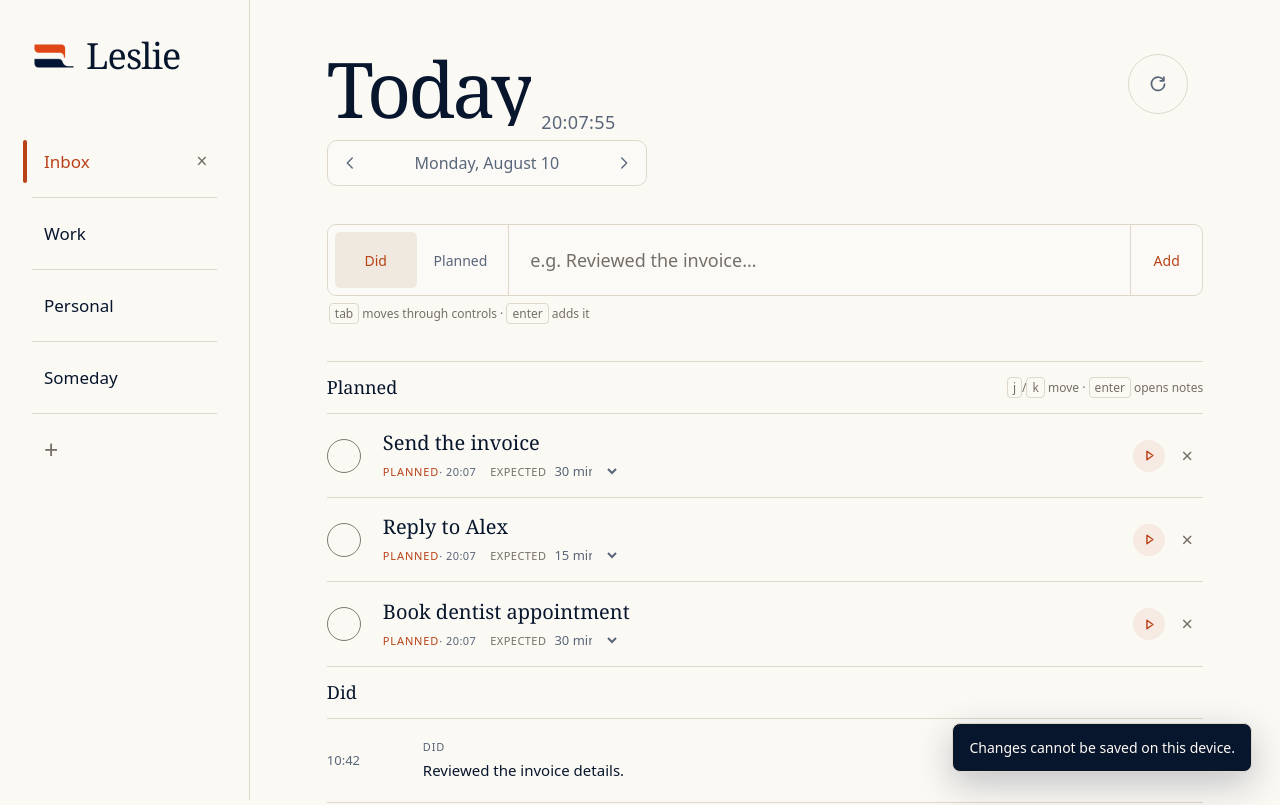
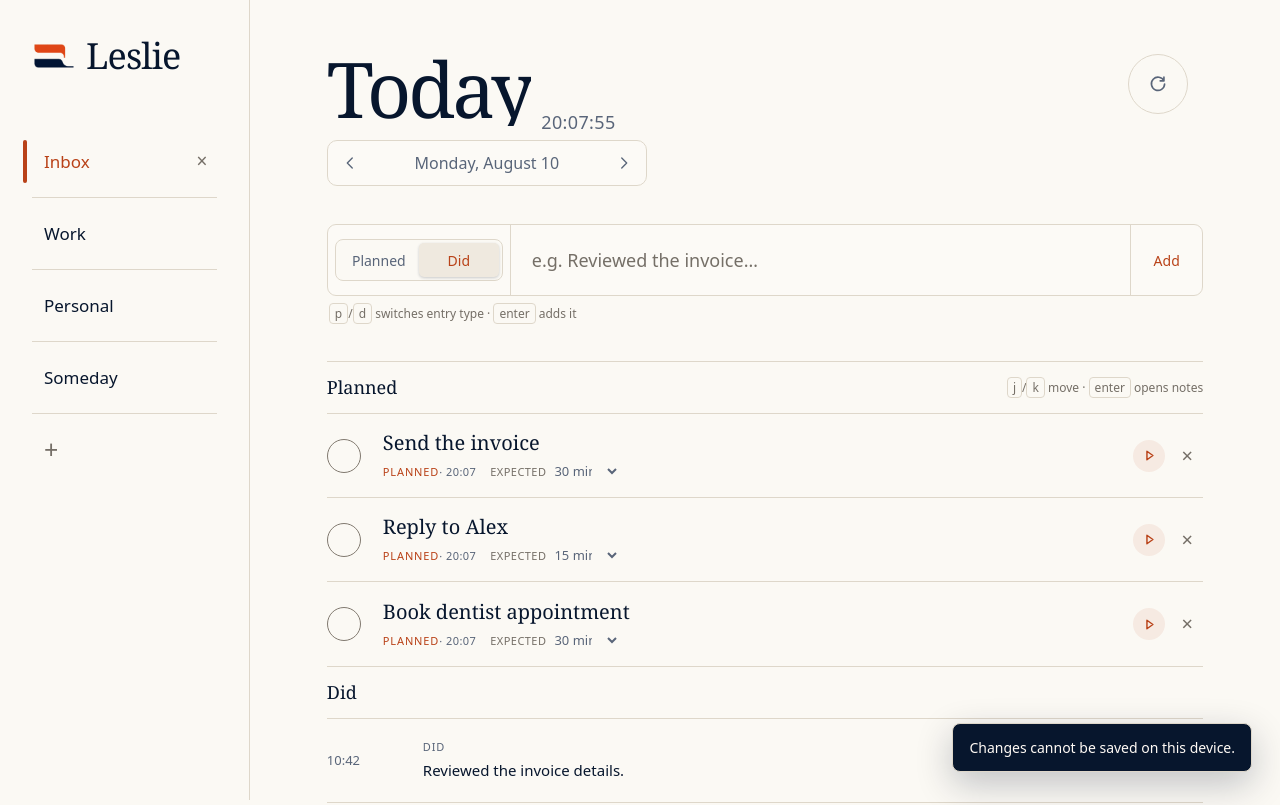
Before and after one commit to thoriqakbar0/leslie, a React (Vite) app: page / in a window 1280 px wide. Shown: the top 805 px of the page. Built offline with nearby package versions, Linux system fonts and the light colour scheme; what chrono-node would draw is missing.

Commit message:
feat(capture): add entry mode switch

```diff
--- a/src/components/CaptureComposer.tsx
+++ b/src/components/CaptureComposer.tsx
@@ -1,4 +1,4 @@
-import { useLayoutEffect, useRef, useState } from "react";
+import { useEffect, useLayoutEffect, useRef, useState } from "react";
 import type { FormEvent, RefObject } from "react";
 import {
   completePlannedClock,
@@ -45,6 +45,32 @@ export function CaptureComposer({
     pendingSelection.current = null;
   }, [captureInputRef, text]);
 
+  useEffect(() => {
+    function selectEntryMode(event: KeyboardEvent) {
+      if (
+        event.defaultPrevented ||
+        event.isComposing ||
+        event.altKey ||
+        event.ctrlKey ||
+        event.metaKey ||
+        event.shiftKey
+      ) {
+        return;
+      }
+      if (event.target instanceof Element && event.target.closest("input, textarea, select")) {
+        return;
+      }
+
+      const key = event.key.toLowerCase();
+      if (key !== "p" && key !== "d") return;
+      event.preventDefault();
+      onModeChange(key === "p" ? "planned" : "did");
+    }
+
+    globalThis.document.addEventListener("keydown", selectEntryMode);
+    return () => globalThis.document.removeEventListener("keydown", selectEntryMode);
+  }, [onModeChange]);
+
   function submit(event: FormEvent<HTMLFormElement>) {
     event.preventDefault();
     const cleanText = text.trim();
@@ -67,22 +93,17 @@ export function CaptureComposer({
   return (
     <section className="capture-section" aria-label="Quick capture">
       <form className={`capture-box ${mode}`} onSubmit={submit}>
-        <div className="capture-mode" aria-label="Entry type" role="group">
+        <div className="capture-mode">
           <button
-            aria-pressed={mode === "did"}
-            className={mode === "did" ? "active" : ""}
-            onClick={() => onModeChange("did")}
+            aria-keyshortcuts="p d"
+            aria-label={`Entry type: ${mode}. Switch to ${mode === "planned" ? "did" : "planned"}`}
+            className={`entry-mode-switch ${mode}`}
+            onClick={() => onModeChange(mode === "planned" ? "did" : "planned")}
             type="button"
           >
-            Did
-          </button>
-          <button
-            aria-pressed={mode === "planned"}
-            className={mode === "planned" ? "active" : ""}
-            onClick={() => onModeChange("planned")}
-            type="button"
-          >
-            Planned
+            <span aria-hidden="true">Planned</span>
+            <span aria-hidden="true">Did</span>
+            <span aria-hidden="true" className="entry-mode-thumb" />
           </button>
         </div>
 
@@ -141,8 +162,8 @@ export function CaptureComposer({
         </button>
       </form>
       <p className="capture-hint" id="capture-hint">
-        <kbd>tab</kbd> moves through controls <span aria-hidden="true">·</span> <kbd>enter</kbd>{" "}
-        adds it
+        <kbd>p</kbd>/<kbd>d</kbd> switches entry type <span aria-hidden="true">·</span>{" "}
+        <kbd>enter</kbd> adds it
         {mode === "planned" ? (
           <>
             {" "}
--- a/src/index.css
+++ b/src/index.css
@@ -829,27 +829,51 @@ body:has(.notes-sidebar) {
 
 .capture-mode {
   align-self: stretch;
-  display: grid;
-  grid-template-columns: 1fr 1fr;
-  gap: 3px;
+  display: flex;
+  align-items: center;
   padding: 7px;
   border-right: 1px solid var(--line);
 }
 
-.capture-mode button {
-  min-width: 76px;
-  padding: 0 14px;
-  border: 0;
-  border-radius: 5px;
-  background: transparent;
+.entry-mode-switch {
+  position: relative;
+  width: 168px;
+  height: 42px;
+  display: grid;
+  grid-template-columns: 1fr 1fr;
+  align-items: center;
+  padding: 3px;
+  border: 1px solid var(--line);
+  border-radius: 8px;
+  background: var(--paper);
   color: var(--muted);
   font-size: 14px;
   cursor: pointer;
 }
 
-.capture-mode button.active {
+.entry-mode-switch > span:not(.entry-mode-thumb) {
+  position: relative;
+  z-index: 1;
+}
+
+.entry-mode-switch.planned > span:first-child,
+.entry-mode-switch.did > span:nth-child(2) {
+  color: var(--accent);
+}
+
+.entry-mode-thumb {
+  position: absolute;
+  inset-block: 3px;
+  inset-inline-start: 3px;
+  width: calc(50% - 3px);
+  border-radius: 5px;
   background: var(--selected);
-  color: var(--accent);
+  box-shadow: 0 1px 3px var(--shadow-popover);
+  transition: transform 150ms ease;
+}
+
+.entry-mode-switch.did .entry-mode-thumb {
+  transform: translateX(100%);
 }
 
 .capture-box input {
@@ -1435,6 +1459,11 @@ input:focus-visible {
     border-bottom: 1px solid var(--line);
   }
 
+  .entry-mode-switch {
+    width: 100%;
+    height: 34px;
+  }
+
   .capture-box input {
     height: 58px;
     padding-inline: 14px;
```
Also changed, not shown: 1 other file (tests, documents, lock files or other folders).
